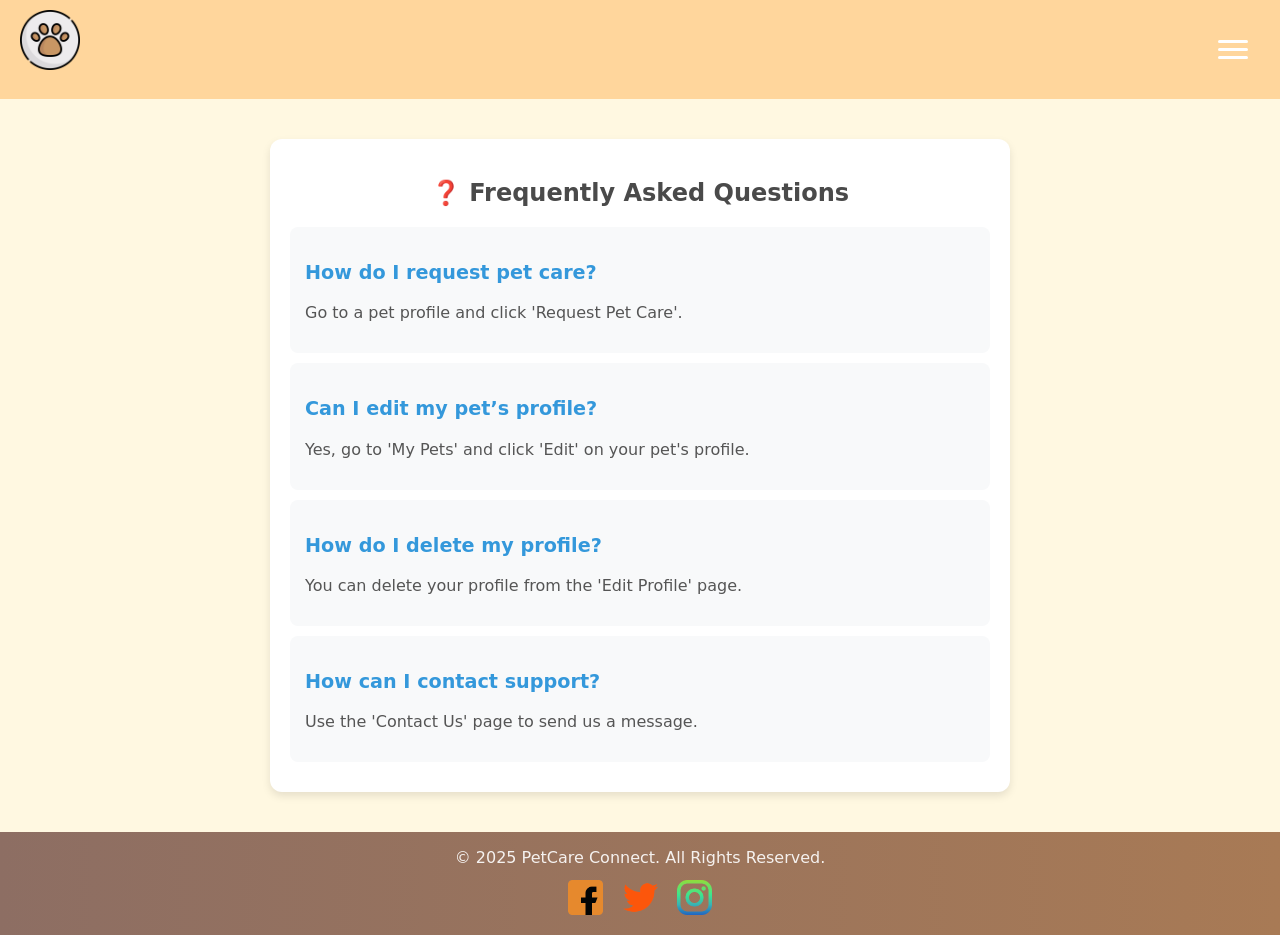
After one commit to annasarabasheva/Project-with-Django-2, a Django app: page /faq/ in a window 1280 px wide. The commit adds this page. Run offline with Django 4.2, Linux system fonts and the light colour scheme.

Commit message:
Add FAQ Page

```diff
--- a/PersonalProject/common/urls.py
+++ b/PersonalProject/common/urls.py
@@ -1,9 +1,10 @@
 from django.urls import path
-from PersonalProject.common.views import HomeView, AboutView, contact_us
+from PersonalProject.common.views import HomeView, AboutView, contact_us, faq
 
 urlpatterns = [
     path('', HomeView.as_view(), name='home'),
     path('about/', AboutView.as_view(), name='about'),
     path('contact/', contact_us, name='contact-us'),
+    path("faq/", faq, name="faq"),
 
 ]
--- a/PersonalProject/common/views.py
+++ b/PersonalProject/common/views.py
@@ -20,3 +20,13 @@ def contact_us(request):
         messages.success(request, "Your message has been sent!")
 
     return render(request, "common/contact-us.html")
+
+
+def faq(request):
+    faqs = [
+        {"question": "How do I request pet care?", "answer": "Go to a pet profile and click 'Request Pet Care'."},
+        {"question": "Can I edit my pet’s profile?", "answer": "Yes, go to 'My Pets' and click 'Edit' on your pet's profile."},
+        {"question": "How do I delete my profile?", "answer": "You can delete your profile from the 'Edit Profile' page."},
+        {"question": "How can I contact support?", "answer": "Use the 'Contact Us' page to send us a message."},
+    ]
+    return render(request, "common/faq.html", {"faqs": faqs})
--- a/PersonalProject/pets/views.py
+++ b/PersonalProject/pets/views.py
@@ -84,7 +84,6 @@ def request_pet_care(request, pet_id):
     return render(request, "pets/request-pet-care.html", {"form": form, "pet": pet})
 
 
-
 @login_required
 def respond_to_pet_care_request(request, request_id, action):
     pet_care_request = get_object_or_404(PetCareRequest, id=request_id, caregiver=request.user)
--- /dev/null
+++ b/static/css/common/faq.css
@@ -0,0 +1,27 @@
+.faq-container {
+    max-width: 700px;
+    margin: 40px auto;
+    padding: 20px;
+    background: white;
+    border-radius: 12px;
+    box-shadow: 0 4px 8px rgba(0, 0, 0, 0.1);
+    text-align: center;
+}
+
+.faq-item {
+    background: #f8f9fa;
+    padding: 15px;
+    margin-bottom: 10px;
+    border-radius: 8px;
+    text-align: left;
+}
+
+.faq-item h3 {
+    color: #3498db;
+    font-size: 1.2rem;
+}
+
+.faq-item p {
+    color: #555;
+    font-size: 1rem;
+}
--- a/static/css/styles.css
+++ b/static/css/styles.css
@@ -12,3 +12,4 @@
 @import 'pets/edit-pet-profile.css';
 @import 'pets/delete-pet-profile.css';
 @import 'pets/my-requests.css';
+@import 'common/faq.css';
--- /dev/null
+++ b/templates/common/faq.html
@@ -0,0 +1,14 @@
+{% extends 'common/base.html' %}
+{% block content %}
+
+<div class="faq-container">
+    <h2>❓ Frequently Asked Questions</h2>
+    {% for faq in faqs %}
+        <div class="faq-item">
+            <h3>{{ faq.question }}</h3>
+            <p>{{ faq.answer }}</p>
+        </div>
+    {% endfor %}
+</div>
+
+{% endblock %}
--- a/templates/common/navigation.html
+++ b/templates/common/navigation.html
@@ -13,6 +13,7 @@
             <li><a href={% url 'about' %}>📖 About Us</a></li>
             <li><a href={% url 'dashboard' %}>🐇 Pets Profiles</a></li>
             <li><a href="{% url 'contact-us' %}">📞 Contact</a></li>
+            <li><a href="{% url 'faq' %}">❓ FAQ</a></li>
             {% if user.is_authenticated %}
                 <li><a href="{% url 'my-pets' %}">🐾 My Pets</a></li>
                 <li><a href={% url 'my-requests' %}>🚪 My Requests</a></li>
```
